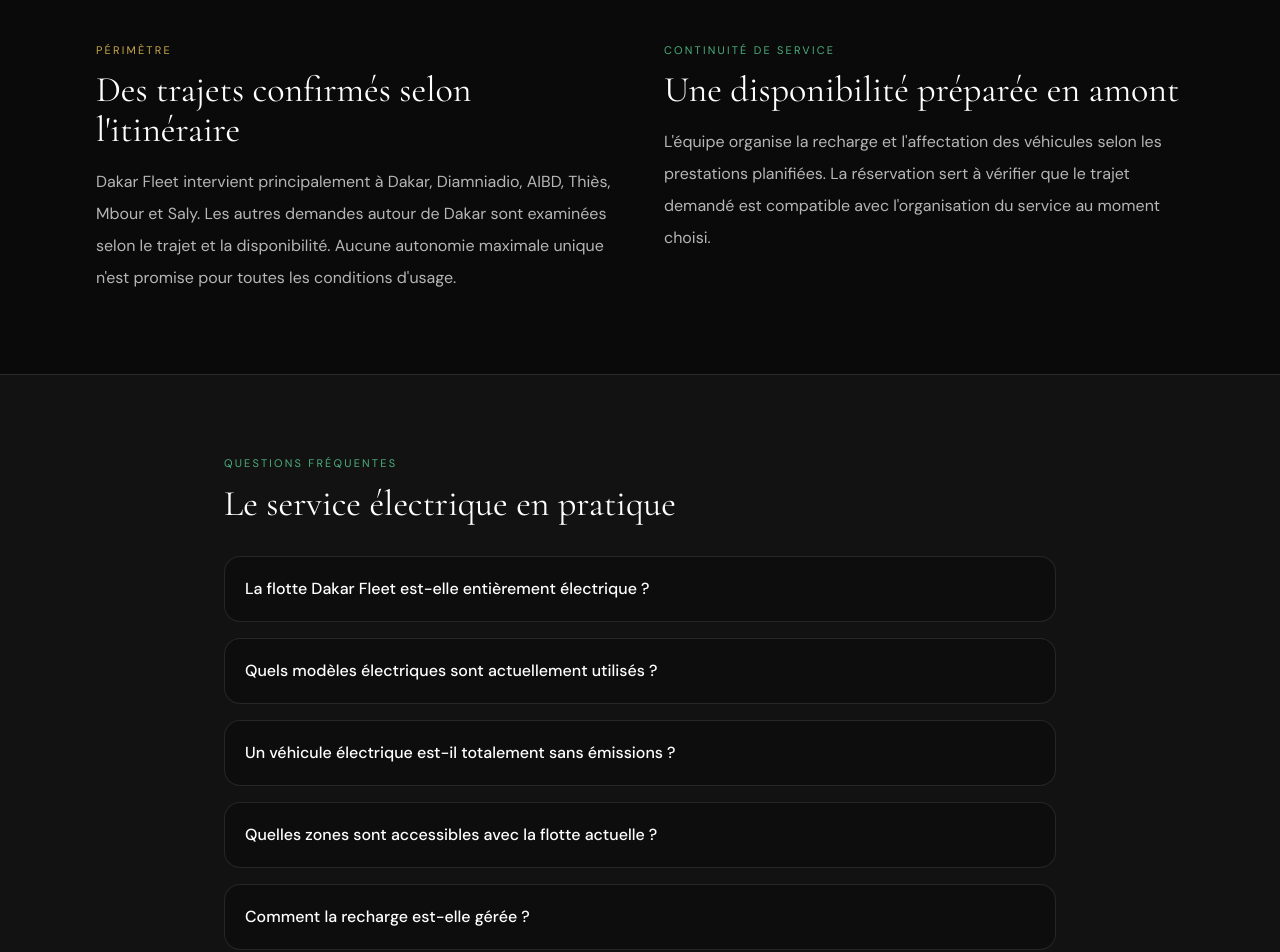
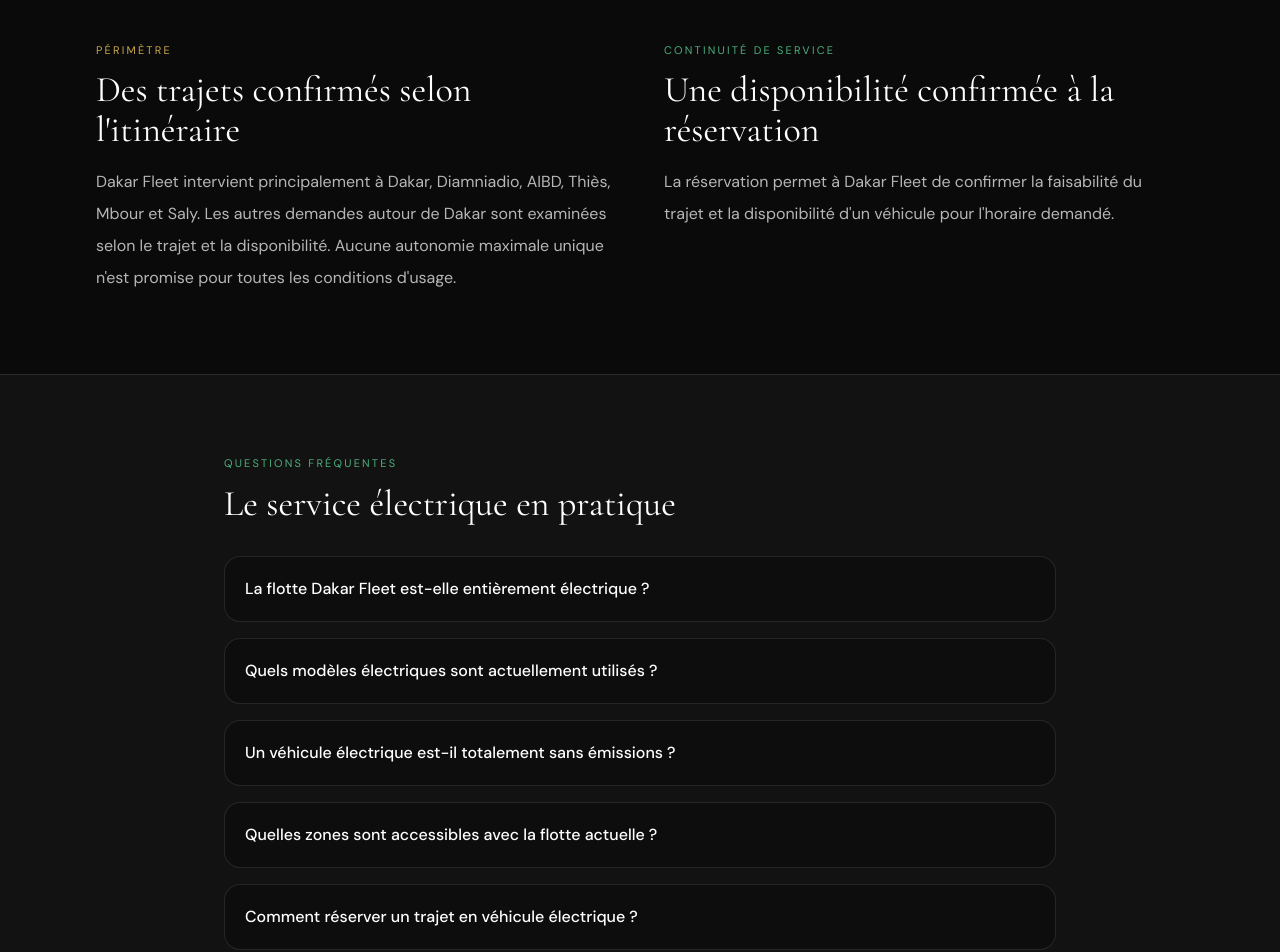
Before and after one commit to gueda2011-dot/dakar-fleet, a Next.js app: page /vtc-voiture-electrique-dakar in a window 1280 px wide. Shown: the part 1840-2792 px from the top of the page. Built offline with nearby package versions, Linux system fonts and the light colour scheme.

Commit message:
fix: address SEO service content audit

```diff
--- a/app/(en)/layout.tsx
+++ b/app/(en)/layout.tsx
@@ -63,11 +63,6 @@
   telephone: PHONE,
   email: EMAIL,
   areaServed: { "@type": "City", name: "Dakar", addressCountry: "SN" },
-  address: {
-    "@type": "PostalAddress",
-    addressLocality: "Dakar",
-    addressCountry: "SN",
-  },
   openingHoursSpecification: {
     "@type": "OpeningHoursSpecification",
     dayOfWeek: [
--- a/app/(fr)/layout.tsx
+++ b/app/(fr)/layout.tsx
@@ -63,11 +63,6 @@
   telephone: PHONE,
   email: EMAIL,
   areaServed: { "@type": "City", name: "Dakar", addressCountry: "SN" },
-  address: {
-    "@type": "PostalAddress",
-    addressLocality: "Dakar",
-    addressCountry: "SN",
-  },
   openingHoursSpecification: {
     "@type": "OpeningHoursSpecification",
     dayOfWeek: [
--- a/app/(fr)/vtc-voiture-electrique-dakar/page.tsx
+++ b/app/(fr)/vtc-voiture-electrique-dakar/page.tsx
@@ -80,11 +80,6 @@
     question: "Quelles zones sont accessibles avec la flotte actuelle ?",
     answer:
       "Les zones principales sont Dakar, Diamniadio, AIBD, Thiès, Mbour et Saly. Chaque trajet est confirmé selon l'itinéraire et la disponibilité, sans publier une distance maximale générique.",
-  },
-  {
-    question: "Comment la recharge est-elle gérée ?",
-    answer:
-      "Dakar Fleet organise la disponibilité et la recharge de ses véhicules en fonction des prestations planifiées. Le client reçoit la confirmation du trajet, sans avoir à gérer cette organisation.",
   },
   {
     question: "Comment réserver un trajet en véhicule électrique ?",
@@ -203,11 +198,10 @@
           </div>
           <div>
             <p className="text-[11px] uppercase tracking-[0.2em] text-[#4CAF7D]">Continuité de service</p>
-            <h2 className="mt-3 font-title text-4xl text-white">Une disponibilité préparée en amont</h2>
+            <h2 className="mt-3 font-title text-4xl text-white">Une disponibilité confirmée à la réservation</h2>
             <p className="mt-4 leading-8 text-white/70">
-              L&apos;équipe organise la recharge et l&apos;affectation des véhicules selon les prestations
-              planifiées. La réservation sert à vérifier que le trajet demandé est compatible avec
-              l&apos;organisation du service au moment choisi.
+              La réservation permet à Dakar Fleet de confirmer la faisabilité du trajet et la
+              disponibilité d&apos;un véhicule pour l&apos;horaire demandé.
             </p>
           </div>
         </div>
--- a/components/Footer.tsx
+++ b/components/Footer.tsx
@@ -50,7 +50,9 @@
                 <a href={localizedRoutes.electricChauffeur.fr} className="block transition hover:text-[#C9A84C]">VTC électrique</a>
               </>
             )}
-            <a href={`${localizedRoutes.home[lang]}#partenaires`} className="block transition hover:text-[#C9A84C]">Hôtels & Conciergeries</a>
+            <a href={`${localizedRoutes.home[lang]}#partenaires`} className="block transition hover:text-[#C9A84C]">
+              {lang === "fr" ? "Hôtels & Conciergeries" : "Hotels & Concierges"}
+            </a>
           </div>
         </div>
       </div>
```
